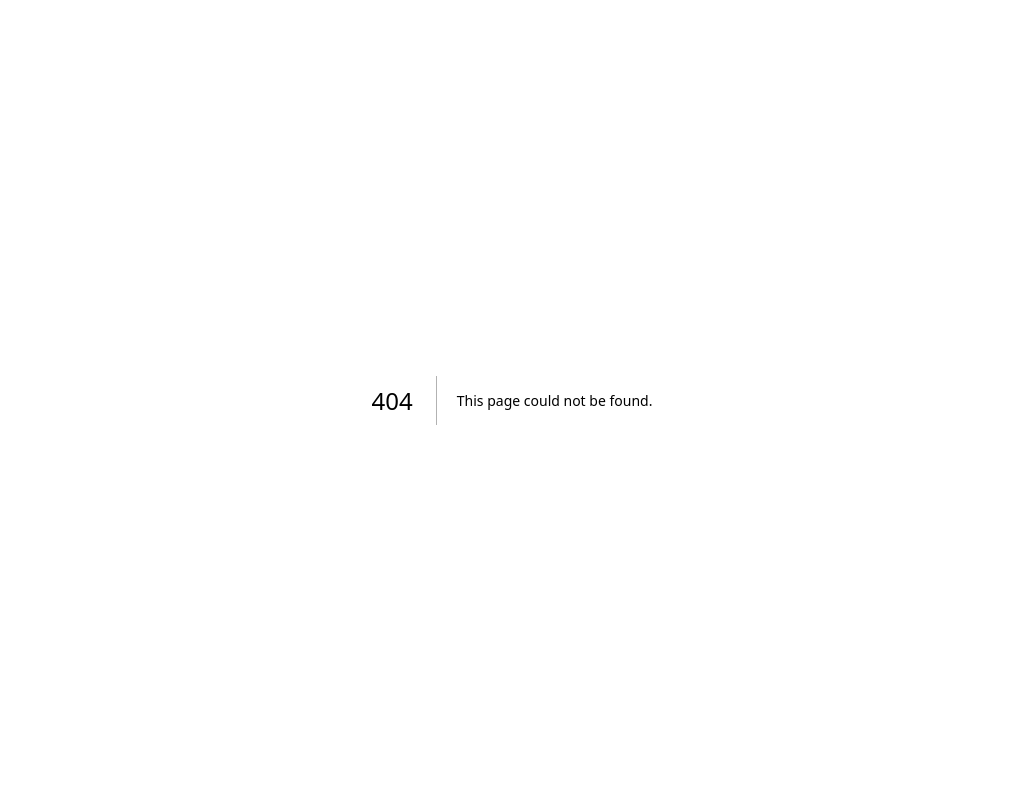
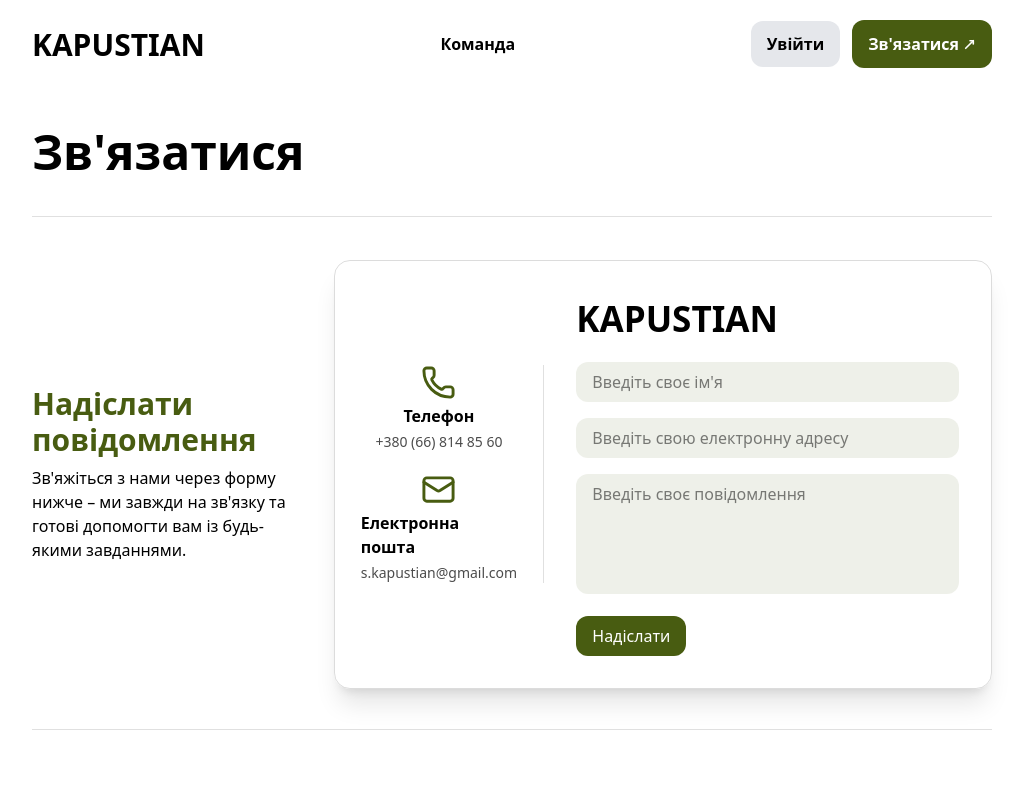
Before and after one commit to yevhenii-kapustian/equipment-maintenance, a Next.js app: page /contact in a window 1280 px wide. Before the commit this address had no page. Shown: the top 793 px of the page, without its empty margins (128-1151 px from the left). Built offline with nearby package versions, Linux system fonts and the light colour scheme; no server answers.

Commit message:
added contact form

```diff
--- a/package.json
+++ b/package.json
@@ -9,6 +9,7 @@
     "lint": "eslint"
   },
   "dependencies": {
+    "@formspree/react": "^3.0.0",
     "@hookform/resolvers": "^5.2.2",
     "@supabase/ssr": "^0.8.0",
     "@supabase/supabase-js": "^2.86.0",
--- /dev/null
+++ b/src/app/(main)/contact/ContactForm/index.tsx
@@ -0,0 +1,71 @@
+'use client'
+
+import { useForm, ValidationError } from '@formspree/react';
+import { Phone, Mail } from "lucide-react"
+import Logo from '@/components/Logo';
+
+const ContactForm = () => {
+    const [state, handleSubmit] = useForm("xykgbzno");
+
+    if (state.succeeded) {
+        return <p>Thanks for joining!</p>;
+    }
+
+    return (
+        <div>
+            <h1 className='block w-full mb-10 text-5xl text-start font-semibold'>Зв'язатися</h1>
+            <span className='mb-10 block w-full h-1 border-t border-[#e0e0e0]' />
+            <div className='flex items-center gap-5'>
+                <div className='w-[30%] flex flex-col gap-2'>
+                    <h2 className='text-3xl font-bold text-(--color-army-green)'>Надіслати повідомлення</h2>
+                    <p>Зв'яжіться з нами через форму нижче – ми завжди на зв'язку та готові допомогти вам із будь-якими завданнями.</p>
+                </div>
+
+                <form className='w-[70%] p-8 shadow-xl border border-[#00000023] rounded-2xl flex items-center' onSubmit={handleSubmit}>
+                    <div className='w-[30%] mr-8 pr-8 flex flex-col items-center gap-5 border-r border-[#e0e0e0]'>
+                        <div className='flex flex-col items-center gap-1'>
+                            <Phone className='text-(--color-army-green)' size={35}/>
+                            <p className='font-semibold'>Телефон</p>
+                            <p className='text-sm opacity-70'>{`+380 (66) 814 85 60`}</p>
+                        </div>
+
+                        <div className='flex flex-col items-center gap-1'>
+                            <Mail className='text-(--color-army-green)' size={35} />
+                            <p className='font-semibold'>Електронна пошта</p>
+                            <p className='text-sm opacity-70'>{`s.kapustian@gmail.com`}</p>
+                        </div>
+                    </div>
+
+                    <div className='w-[70%]'>
+                        <Logo fontSize={35} />
+                        <div className='mt-4'>
+                            <input id="name" type="name" name="name" placeholder={`Введіть своє ім'я`} required
+                                    className='w-full py-2 px-4 bg-[#485c1117] rounded-xl resize-none border-0 outline-none shadow-none focus:ring-0 focus:outline-none'
+                            />
+                            <ValidationError prefix="Name" field="name" errors={state.errors} />
+                        </div>
+
+                        <div className='mt-4'>
+                            <input id="email" type="email" name="email" placeholder='Введіть свою електронну адресу' required
+                                    className='w-full py-2 px-4 bg-[#485c1117] rounded-xl resize-none border-0 outline-none shadow-none focus:ring-0 focus:outline-none'
+                            />
+                            <ValidationError prefix="Email" field="email" errors={state.errors} />
+                        </div>
+
+                        <div className='mt-4'>
+                            <textarea id="message" name="message" placeholder='Введіть своє повідомлення' required
+                                    className='w-full h-30 py-2 px-4 bg-[#485c1117] rounded-xl resize-none border-0 outline-none shadow-none focus:ring-0 focus:outline-none'
+                            />
+                            <ValidationError prefix="Message" field="message" errors={state.errors} />
+                        </div>
+
+                        <button type="submit" disabled={state.submitting} className='mt-4 py-2 px-4 green-btn animation-btn cursor-pointer'>Надіслати</button>
+                    </div>
+
+                </form>
+            </div>
+        </div>
+    );
+}
+
+export default ContactForm
--- /dev/null
+++ b/src/app/(main)/contact/page.tsx
@@ -0,0 +1,11 @@
+import ContactForm from "./ContactForm"
+
+const ContactPage = () => {
+    return(
+        <>
+        <ContactForm />
+        </>
+    )
+}
+
+export default ContactPage
```
Also changed, not shown: 1 other file (tests, documents, lock files or other folders).
